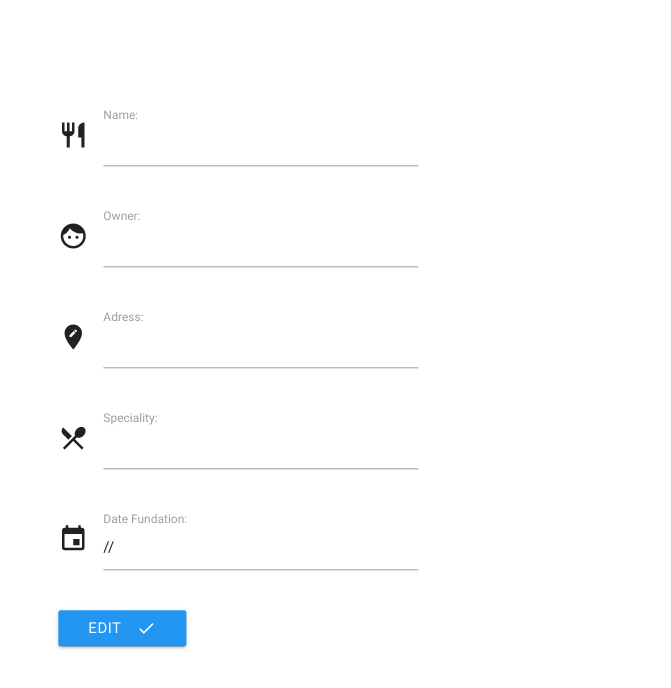
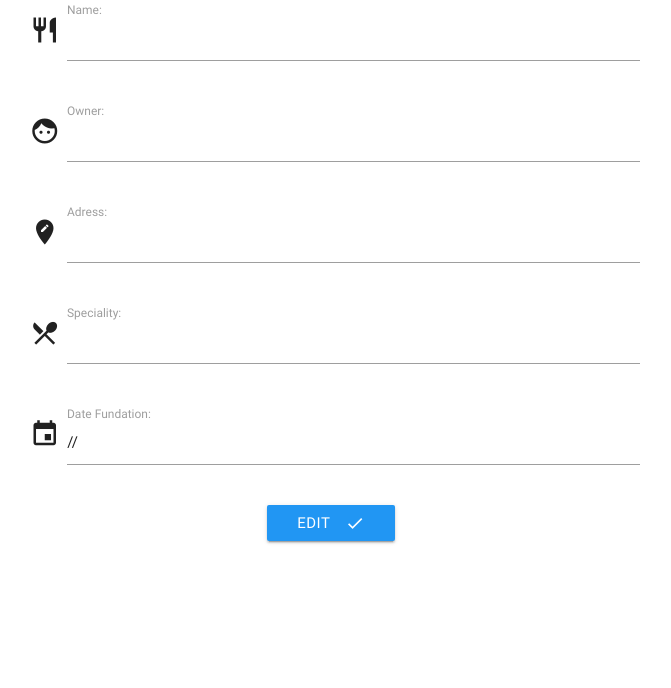
Before and after one commit to SilvaEmerson/DjangoDemo, a Django app: template restaurantes/templates/restaurantes/form_edit_restaurant.html in a window 1280 px wide. Shown: the top 688 px of the page, without its empty margins (309-980 px from the left). Run offline with Django 3.2, Linux system fonts and the light colour scheme; the template is opened without the code that fills it, so the values that code supplies are empty; some libraries are stand-ins or nearby versions.

Commit message:
Edit form edit and rests list

```diff
--- a/restaurantes/templates/restaurantes/form_edit_restaurant.html
+++ b/restaurantes/templates/restaurantes/form_edit_restaurant.html
@@ -1,74 +1,65 @@
 {% load staticfiles %}
 
+<html>
+<head>
     <link href="https://fonts.googleapis.com/icon?family=Material+Icons" rel="stylesheet">
     <link rel="stylesheet" href="{% static 'css/materialize.min.css' %}">
     <meta name="viewport" content="width=device-width, initial-scale=1.0"/>
-
-<style>
-  div.container{
-    position: absolute;
-    top: 50%;
-    left: 70%;
-    margin-right: -50%;
-    transform: translate(-59%, -53%);
-  }
-</style>
+</head>
 
 <body>
     <main>
-<div class="container">
 
-<form class="col s12" method="post">
+    <form method="post">
       {% csrf_token %}
-  <div class="row">
-    <div class="input-field col s5">
+      <div class="row center">
+        <div class="input-field col s6 m6 offset-m3">
           <i class="material-icons prefix">restaurant</i>
           <input placeholder="{{ restaurant }}" id="name" type="text" name="name"  value="{{ restaurant }}">
           <label for="name">Name: </label>
         </div>
       </div>
 
-  <div class="row">
-    <div class="input-field col s5">
+      <div class="row center">
+        <div class="input-field col s6 m6 offset-m3">
           <i class="material-icons prefix">face</i>
           <input  placeholder="{{ restaurant.owner }}" id="owner" type="text" name="owner" value="{{ restaurant.owner }}">
           <label for="owner">Owner: </label>
         </div>
       </div>
 
-  <div class="row">
-    <div class="input-field col s5">
+      <div class="row center">
+        <div class="input-field col s6 m6 offset-m3">
           <i class="material-icons prefix">edit_location</i>
           <input  placeholder="{{ restaurant.adress }}" id="adress" type="text" name="adress" value="{{ restaurant.adress }}">
           <label for="adress">Adress: </label>
         </div>
       </div>
 
-  <div class="row">
-    <div class="input-field col s5">
+      <div class="row center">
+        <div class="input-field col s6 m6 offset-m3">
           <i class="material-icons prefix">restaurant_menu</i>
           <input placeholder="{{ restaurant.speciality }}" id="speciality" type="text" name="speciality" value="{{ restaurant.speciality }}">
           <label for="speciality">Speciality: </label>
         </div>
       </div>
 
-  <div class="row">
-    <div class="input-field col s5">
+      <div class="row center">
+        <div class="input-field col s6 m6 offset-m3">
           <i class="material-icons prefix">event</i>
           <input id="fund_date" type="text" name="fund_date" value="{{ restaurant.fund_date.day}}/{{restaurant.fund_date.month}}/{{restaurant.fund_date.year}}">
           <label for="fund_date"> Date Fundation: </label>
         </div>
       </div>
-
+    <div class="row center">
       <button class="btn waves-effect waves-light blue" type="submit" name="action">
         Edit
         <i class="material-icons right">check</i>
       </button>
+  </row>
 
     </form>
-</div>
     </main>
-
-</body>
     <script type="text/javascript" src="https://code.jquery.com/jquery-3.2.1.min.js"></script>
     <script src="{% static 'js/materialize.min.js' %}"></script>
+</body>
```
Also changed, not shown: restaurantes/templates/restaurantes/rests_list.html (+33 -7 lines). Lines whose indentation alone changed are shown as unchanged.
